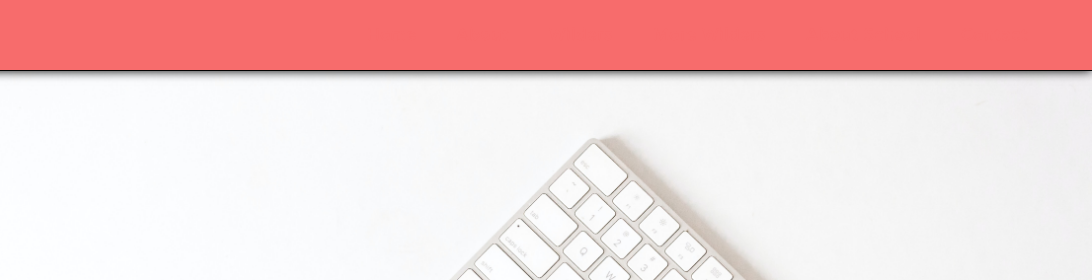
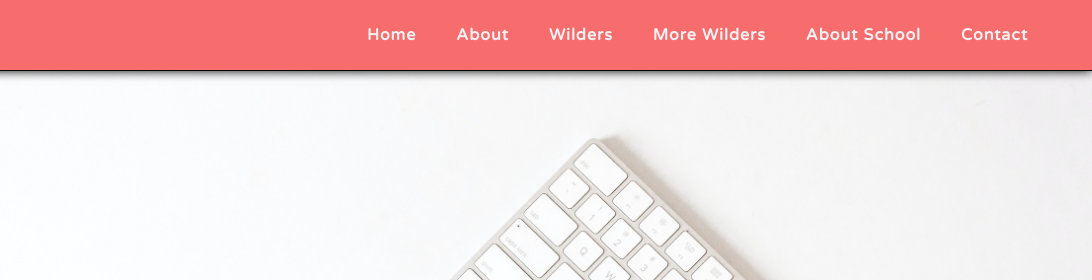
Before and after one commit to orianemgn/WildersBook, a plain HTML site: page index.html in a window 1280 px wide. Shown: the top 280 px of the page, 188-1280 px from the left. Drawn offline with Linux system fonts and the light colour scheme.

Commit message:
fixed color mobile navigation

```diff
--- a/style.css
+++ b/style.css
@@ -136,11 +136,6 @@ a {
   letter-spacing: 1px;
 }
 
-@media screen and (min-width:768px){
-  a{
-    color:var(--secondary-color);
-  }
-}
 @media screen and (min-width:390px){
   body {
     margin: 0 auto;
@@ -152,11 +147,14 @@ a {
     margin: auto 0;
     text-align: center;
   }
+}
+
+@media screen and (min-width:768px){
   a{
-    color:var(--primary-color);
+    color:var(--secondary-color);
   }
+}
 
-}
 .navigation {
   max-width: 1224px;
   width: 90%;
```
